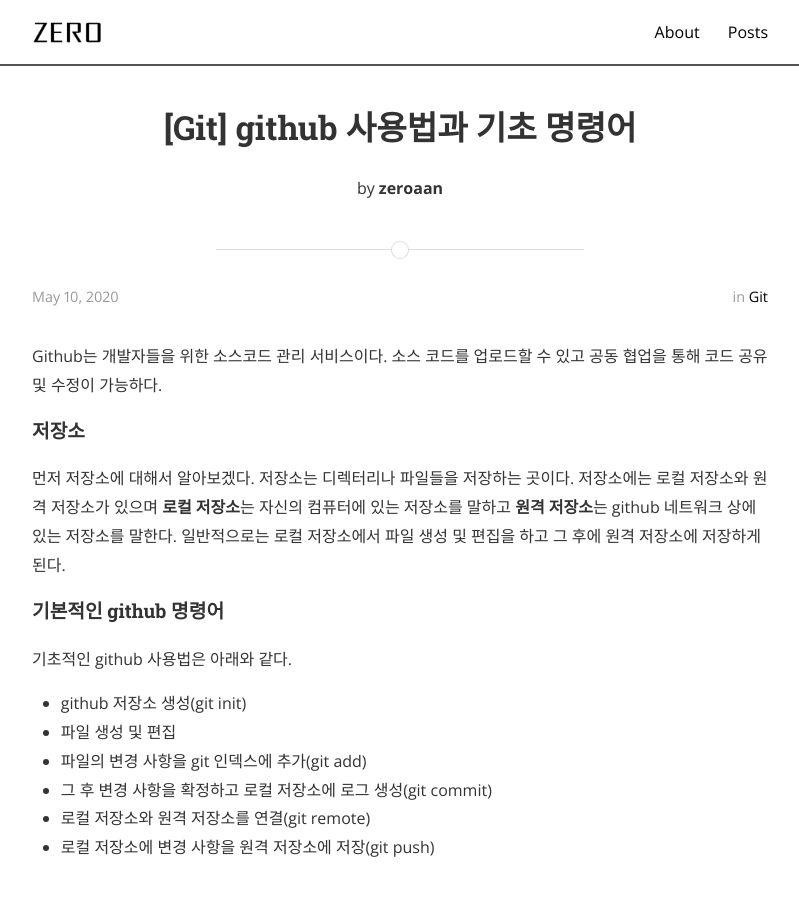
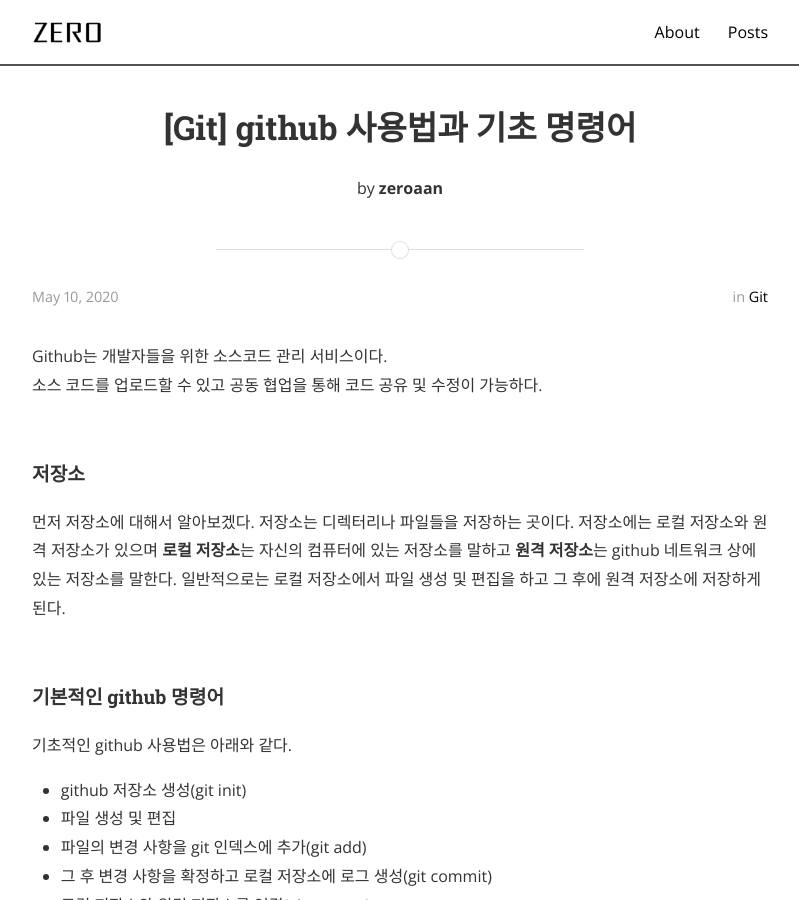
Before and after one commit to zeroaan/zeroaan.github.io, a Jekyll site: the page built from _posts/2020-05-10-[Git] github 사용법과 기초 명령어.md, in a window 1280 px wide and 900 px high. Shown: the whole window, without its empty margins (240-1039 px from the left). Built offline with Jekyll 4.4.1, drawn with Linux system fonts in a browser that asks for light colours; nearby versions of some CDN libraries; comment, search, counter and statistics services are not loaded.

Commit message:
Update: 2020-05-10-[Git] github 사용법과 기초 명령어

```diff
--- a/_posts/2020-05-10-[Git] github 사용법과 기초 명령어.md
+++ b/_posts/2020-05-10-[Git] github 사용법과 기초 명령어.md
@@ -8,11 +8,15 @@
 # cover:  "/assets/header_image.jpg"
 ---
 
-Github는 개발자들을 위한 소스코드 관리 서비스이다.
+Github는 개발자들을 위한 소스코드 관리 서비스이다. <br>
 소스 코드를 업로드할 수 있고 공동 협업을 통해 코드 공유 및 수정이 가능하다.
+
+<br>
 
 #### 저장소
 먼저 저장소에 대해서 알아보겠다. 저장소는 디렉터리나 파일들을 저장하는 곳이다. 저장소에는 로컬 저장소와 원격 저장소가 있으며 **로컬 저장소**는 자신의 컴퓨터에 있는 저장소를 말하고 **원격 저장소**는 github 네트워크 상에 있는 저장소를 말한다. 일반적으로는 로컬 저장소에서 파일 생성 및 편집을 하고 그 후에 원격 저장소에 저장하게 된다.
+
+<br>
 
 #### 기본적인 github 명령어
 기초적인 github 사용법은 아래와 같다.
```
